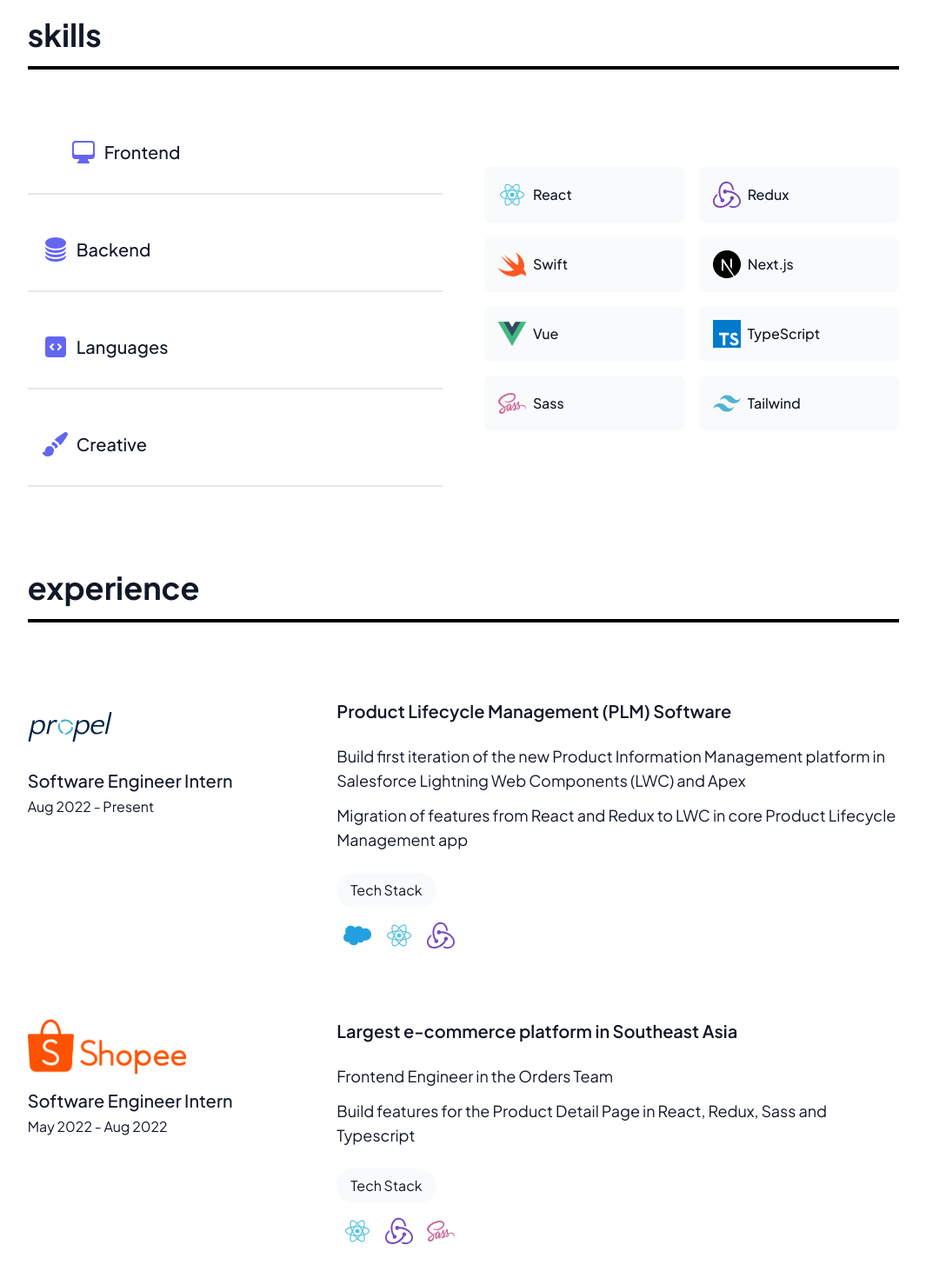
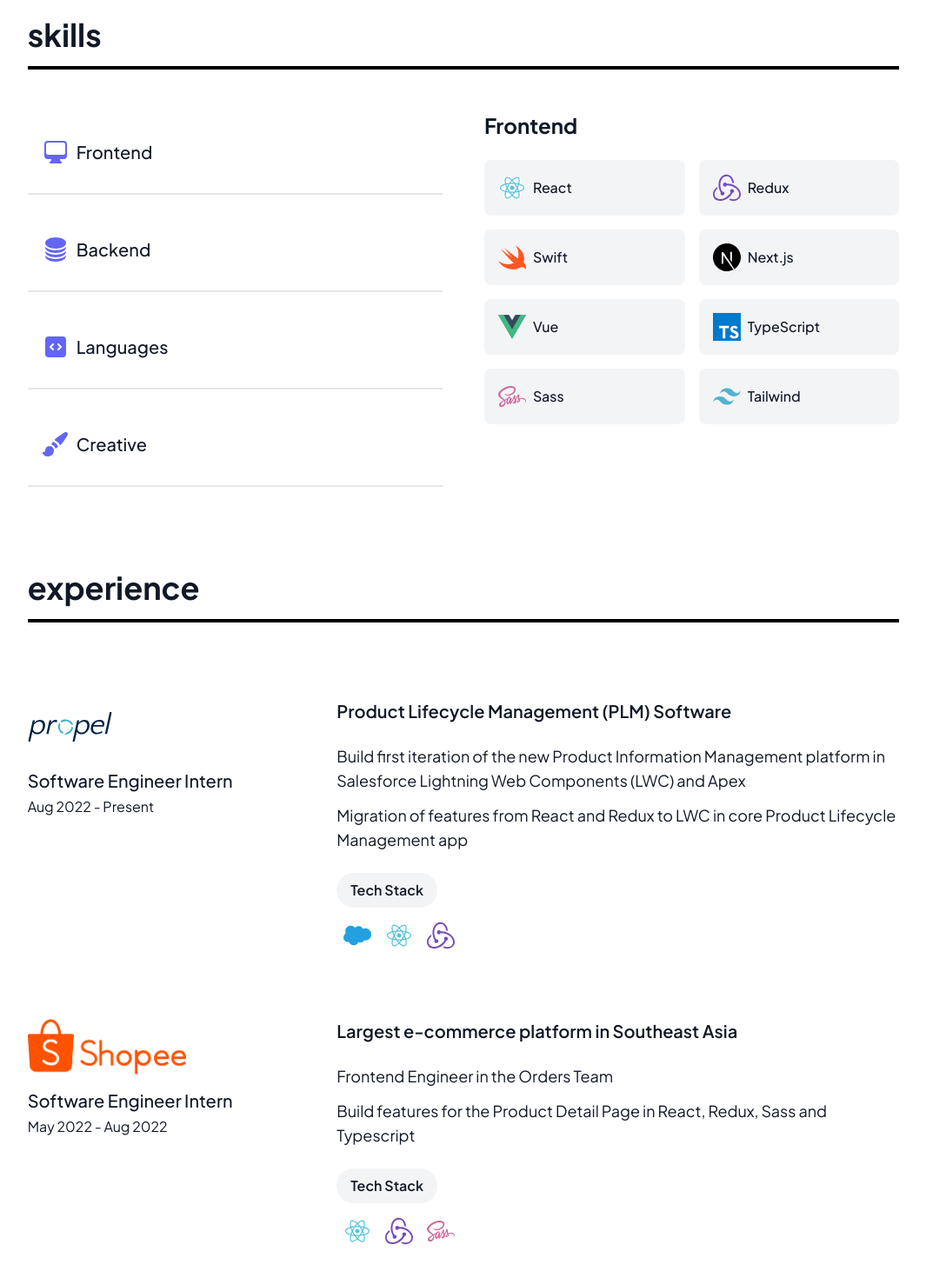
Before and after one commit to joelwongjy/portfolio, a Next.js app: page / in a window 1280 px wide. Shown: the part 1120-2590 px from the top of the page at 87% size, without its empty margins (107-1172 px from the left). Built offline with nearby package versions, Linux system fonts and the light colour scheme; what prettier-plugin-tailwindcss would draw is missing.

Commit message:
feat: adjust styles

```diff
--- a/components/Hero.tsx
+++ b/components/Hero.tsx
@@ -54,7 +54,7 @@
       viewport={{ once: true, amount: 0.8 }}
       className="pt-20 md:pt-6"
     >
-      <div className="flex flex-col md:flex-row md:justify-between">
+      <div className="flex flex-col md:flex-row md:items-end md:justify-between">
         <motion.div variants={itemUp} className="flex flex-col ">
           <h1 className="flex flex-col text-6xl font-extrabold md:text-7xl">
             <span>Joel</span>
--- a/components/Skills.tsx
+++ b/components/Skills.tsx
@@ -12,13 +12,13 @@
   return (
     <SectionWrapper className="h-128 md:h-full">
       <SectionHeading title={title} />
-      <div className="gap-12 md:grid md:grid-cols-2 md:items-center">
+      <div className="gap-12 md:grid md:grid-cols-2">
         <SkillNavbar
           sections={sections}
           selectedSection={selectedSection}
           setSelectedSection={setSelectedSection}
         ></SkillNavbar>
-        <SkillGrid skills={sections[selectedSection].skills} />
+        <SkillGrid section={sections[selectedSection]} />
       </div>
     </SectionWrapper>
   );
--- a/components/experience/ExperienceItem.tsx
+++ b/components/experience/ExperienceItem.tsx
@@ -54,7 +54,7 @@
         ))}
         {stacks.map((stack, index) => (
           <div key={index} className="mt-3 flex flex-col items-start">
-            <div className="mb-4 rounded-full bg-gray-50 px-4 py-2 dark:bg-gray-900">
+            <div className="mb-4 rounded-full bg-gray-100 px-4 py-2 font-semibold dark:bg-gray-900">
               {stack.title}
             </div>
             <div className="flex">
--- a/components/skills/SkillCard.tsx
+++ b/components/skills/SkillCard.tsx
@@ -10,7 +10,7 @@
   skill,
 }: SkillCardProps): ReactElement<SkillCardProps, "div"> => {
   return (
-    <div className="flex h-16 flex-row items-center overflow-clip rounded-lg bg-gray-50 px-2 py-4 dark:bg-gray-900">
+    <div className="flex h-16 flex-row items-center overflow-clip rounded-lg bg-gray-100 px-2 py-4 dark:bg-gray-900">
       <SkillIcon skill={skill} />
       <h3 className="font-medium">{skill}</h3>
     </div>
--- a/components/skills/SkillGrid.tsx
+++ b/components/skills/SkillGrid.tsx
@@ -4,17 +4,27 @@
 import { SkillCard } from "./SkillCard";
 
 interface SkillGridProps {
-  skills: Skills[];
+  section: {
+    title: string;
+    skills: Skills[];
+  };
 }
 
 export const SkillGrid = ({
-  skills,
+  section,
 }: SkillGridProps): ReactElement<SkillGridProps, "div"> => {
+  const { title, skills } = section;
+
   return (
-    <div className="grid grid-cols-2 gap-4">
-      {skills.map((skill) => {
-        return <SkillCard key={skill} skill={skill} />;
-      })}
+    <div>
+      <h2 className="mb-6 hidden text-2xl font-bold md:block">
+        {section.title}
+      </h2>
+      <div className="grid grid-cols-2 gap-4">
+        {section.skills.map((skill) => {
+          return <SkillCard key={skill} skill={skill} />;
+        })}
+      </div>
     </div>
   );
 };
--- a/components/skills/SkillIcon.tsx
+++ b/components/skills/SkillIcon.tsx
@@ -14,7 +14,7 @@
   return (
     <div className="group mx-2 flex h-8 w-8 justify-center hover:last:opacity-100">
       <Svgr />
-      <div className="absolute mt-10 text-sm opacity-0 transition-opacity duration-150 group-hover:opacity-100">
+      <div className="absolute mt-10 text-sm font-medium text-gray-500 opacity-0 transition-opacity duration-150 group-hover:opacity-100 dark:text-gray-200">
         {skill as string}
       </div>
     </div>
--- a/components/skills/SkillNavbar.tsx
+++ b/components/skills/SkillNavbar.tsx
@@ -56,9 +56,7 @@
             <motion.div
               variants={textMotion}
               transition={{ duration: 0.25, type: "tween" }}
-              className={`flex items-center max-md:!transform-none ${
-                isSelected(index) ? "!translate-x-8" : ""
-              }`}
+              className="flex items-center max-md:!transform-none"
             >
               <section.icon className="mr-2 h-6 text-indigo-500 dark:text-indigo-300 md:h-8" />
               {section.title}
```
